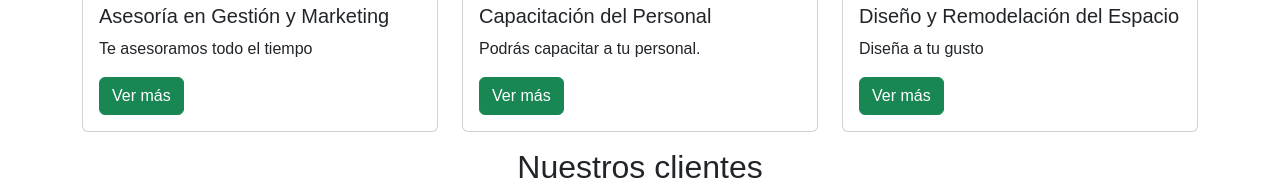
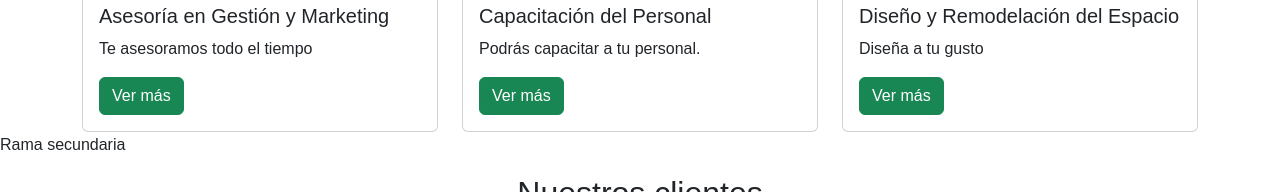
Before and after one commit to Yuma-sg/clase-11-preentrega2villase-or, a plain HTML site: page index.html in a window 1280 px wide. Shown: the part 920-1112 px from the top of the page. Drawn offline with nearby package versions, Linux system fonts and the light colour scheme.

Commit message:
cambio en rama secundaria

```diff
--- a/index.html
+++ b/index.html
@@ -67,7 +67,7 @@
                   </div>
                 </div>
             </section>
-<p></p>
+<p>Rama secundaria</p>
 
 
         <section>
```
